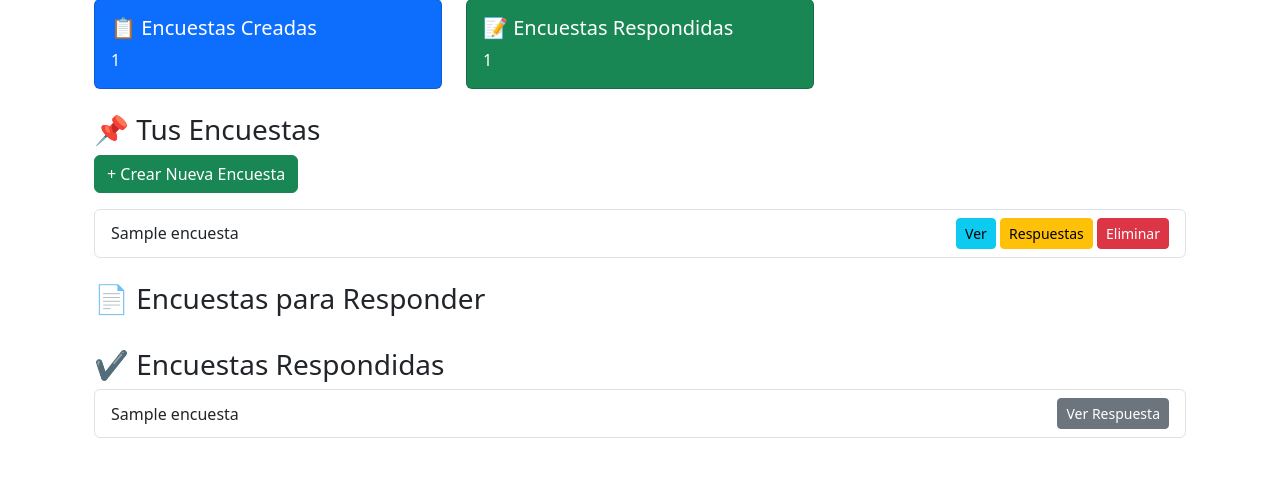
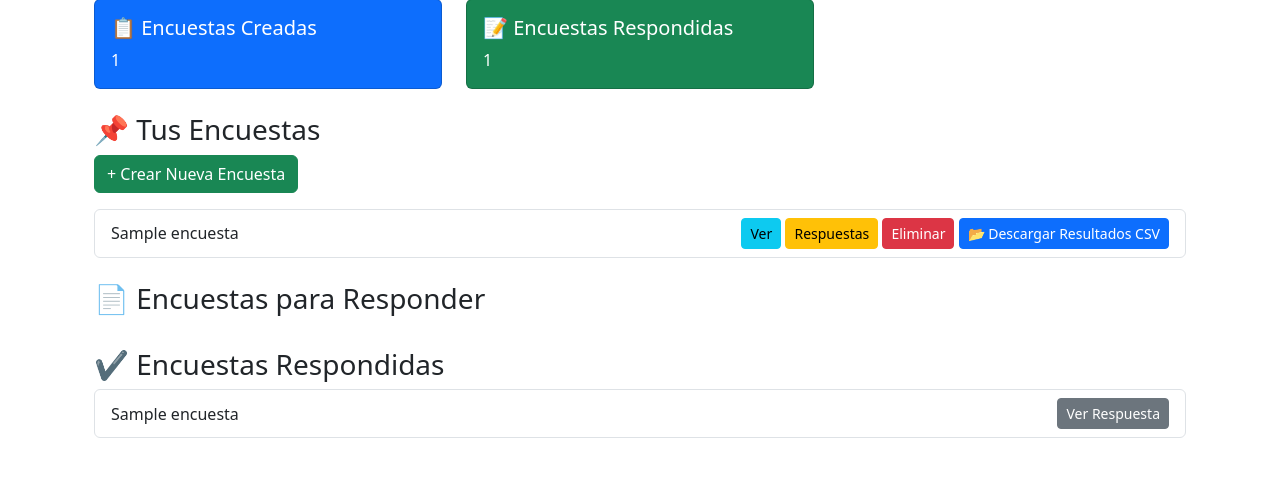
Before and after one commit to DouglasAC/EncuestasFlask, a Flask app: page /dashboard in a window 1280 px wide. Shown: the part 127-604 px from the top of the page. Run offline with Flask 3, Linux system fonts and the light colour scheme; a user stored in the database is signed in; tables that the repository leaves empty hold one stand-in row (values such as "Sample post"); some libraries are stand-ins or nearby versions.

Commit message:
Agregar funcionalidad para descargar resultados de encuestas en formato CSV desde el dashboard

```diff
--- a/app/routes.py
+++ b/app/routes.py
@@ -1,8 +1,9 @@
-from flask import render_template, flash, redirect, url_for, request
+from flask import render_template, flash, redirect, url_for, request, Response
 from app import app, db
 from app.models import Usuario, Encuesta, Pregunta, Respuesta
 from flask_login import login_user, logout_user, login_required, current_user
 from app.forms import RegistrationForm, LoginForm, EncuestaForm, RespuestaForm
+import csv
 
 @app.route('/')
 def index():
@@ -213,3 +214,26 @@ def eliminar_encuesta(encuesta_id):
         flash(f"❌ Error al eliminar la encuesta: {str(e)}", "danger")
 
     return redirect(url_for('dashboard'))
+
+@app.route('/encuesta/<int:encuesta_id>/descargar_csv')
+@login_required
+def descargar_csv(encuesta_id):
+    encuesta = Encuesta.query.get_or_404(encuesta_id)
+    preguntas = Pregunta.query.filter_by(encuesta_id=encuesta_id).all()
+    respuestas = Respuesta.query.filter(Respuesta.pregunta_id.in_([p.id for p in preguntas])).all()
+
+    preguntas_dict = {pregunta.id: pregunta.texto for pregunta in preguntas}
+
+    usuarios_ids = list(set([r.usuario_id for r in respuestas if r.usuario_id]))  # Obtener IDs únicos
+    usuarios = Usuario.query.filter(Usuario.id.in_(usuarios_ids)).all()
+    usuarios_dict = {usuario.id: usuario.username for usuario in usuarios}
+
+    print(respuestas)
+    def generar_csv():
+        yield ','.join(['Usuario', 'Pregunta', 'Respuesta', 'Fecha de Respuesta']) + '\n'
+        for respuesta in respuestas:
+            pregunta_texto = preguntas_dict.get(respuesta.pregunta_id, "Pregunta no encontrada")
+            usuario = usuarios_dict.get(respuesta.usuario_id, "Anónimo")
+            yield ','.join([usuario, pregunta_texto, respuesta.texto, respuesta.fecha_creacion.strftime('%Y-%m-%d %H:%M:%S')]) + '\n'
+
+    return Response(generar_csv(), mimetype='text/csv', headers={"Content-Disposition": f"attachment;filename=resultados_{encuesta.id}.csv"})
--- a/app/templates/dashboard.html
+++ b/app/templates/dashboard.html
@@ -37,6 +37,8 @@
                     <a href="{{ url_for('ver_encuesta', encuesta_id=encuesta.id) }}" class="btn btn-info btn-sm">Ver</a>
                     <a href="{{ url_for('resultados_encuesta', encuesta_id=encuesta.id) }}" class="btn btn-warning btn-sm">Respuestas</a>
                     <a href="{{ url_for('eliminar_encuesta', encuesta_id=encuesta.id) }}" class="btn btn-danger btn-sm">Eliminar</a>
+                    <a href="{{ url_for('descargar_csv', encuesta_id=encuesta.id) }}" class="btn btn-primary btn-sm">📂 Descargar Resultados CSV</a>
+
                 </span>
             </li>
         {% endfor %}
```
